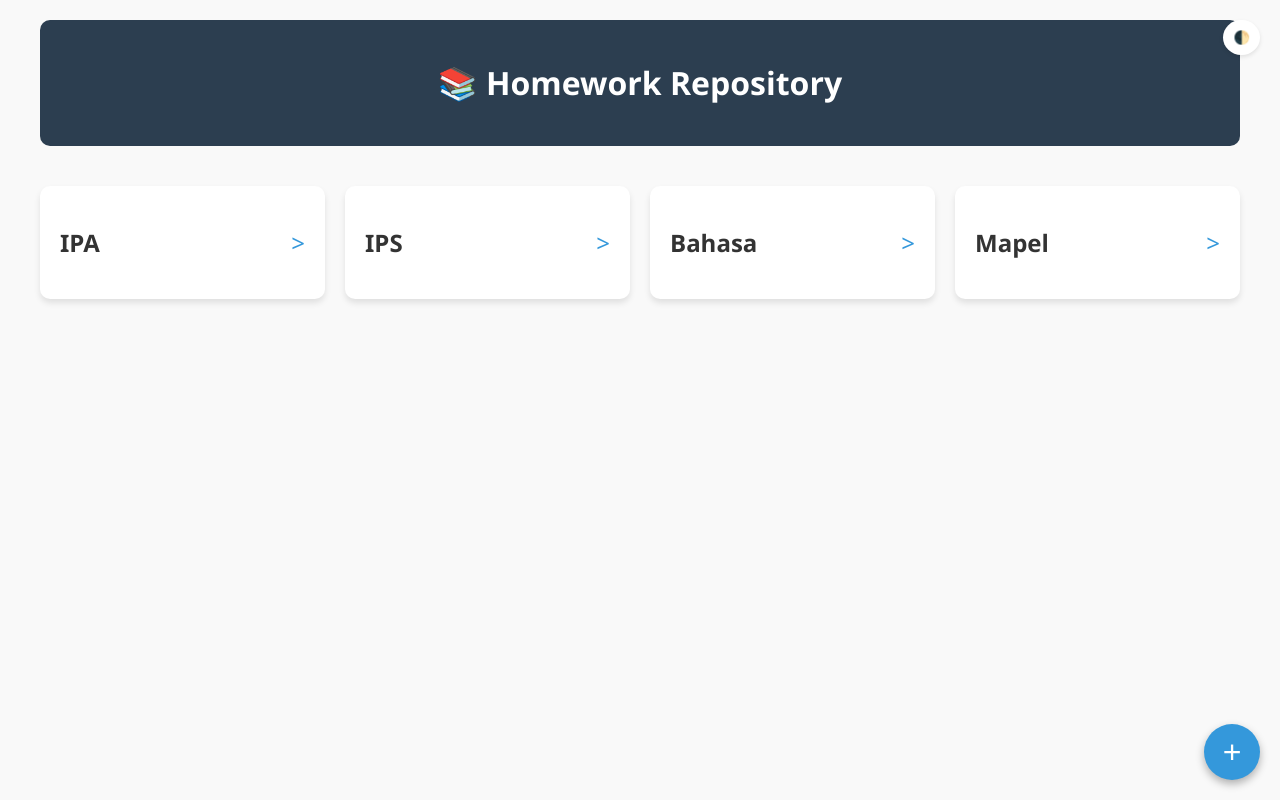
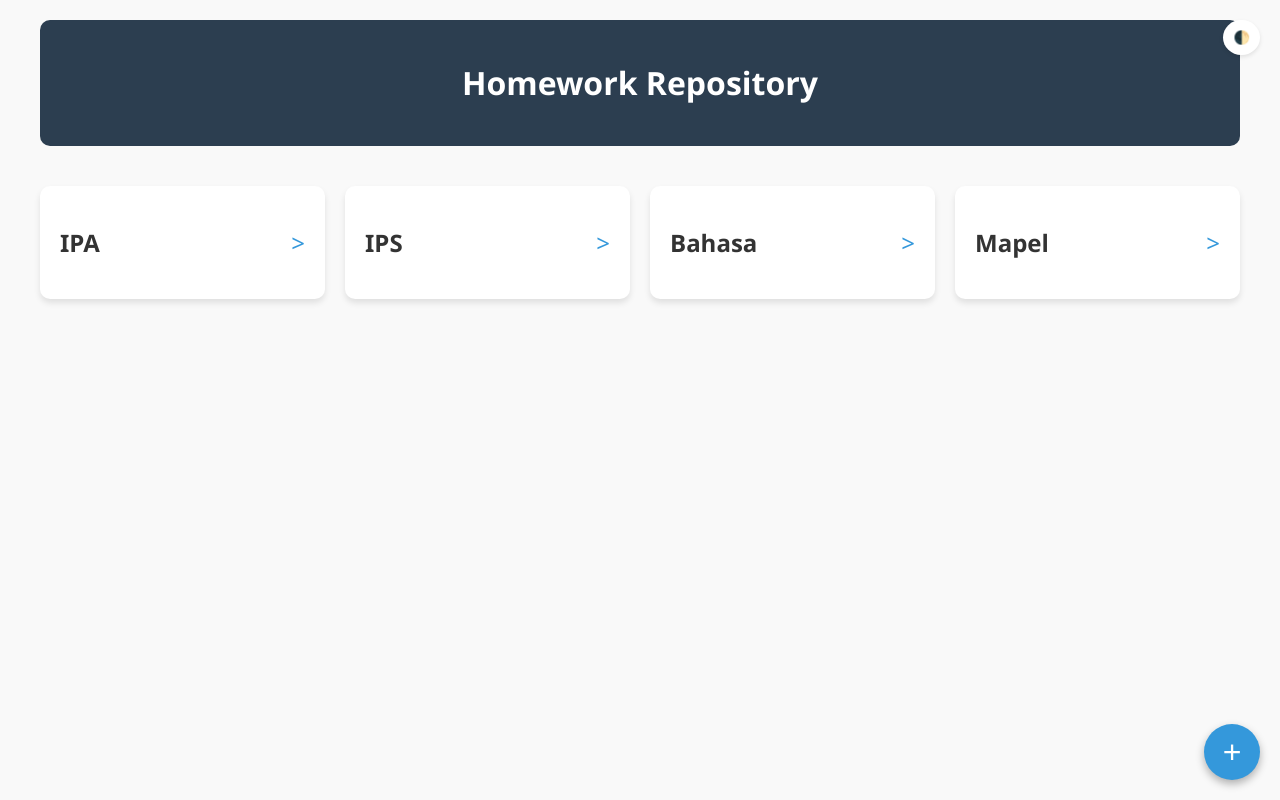
Before and after one commit to exysl/exysl.github.io, a plain HTML site: page index.html in a window 1280 px wide. Drawn offline with Linux system fonts and the light colour scheme.

Commit message:
Update index.html

```diff
--- a/index.html
+++ b/index.html
@@ -11,7 +11,7 @@
 
     <div class="container">
         <div class="header">
-            <h1>📚 Homework Repository</h1>
+            <h1>Homework Repository</h1>
         </div>
 
         <div class="grid" id="mainGrid"></div>
```
